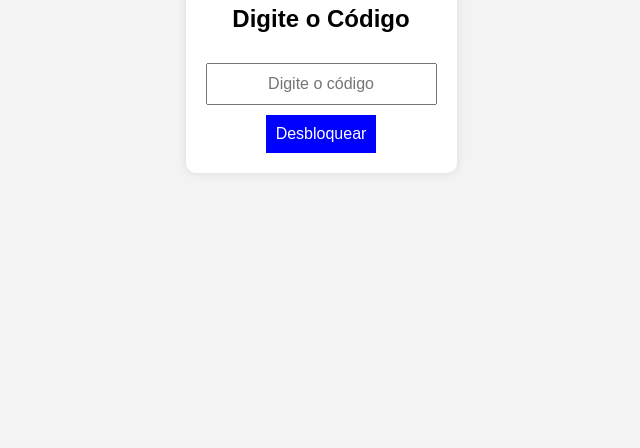
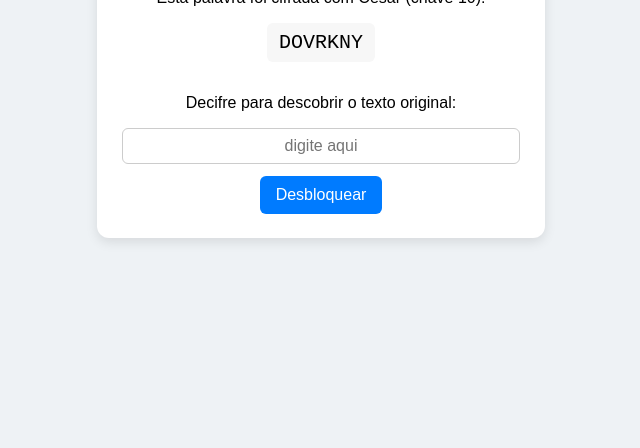
Before and after one commit to eng-pablo-tec/enigma5, a plain HTML site: page index.html in a window 1280 px wide. Shown: the part 368-816 px from the top of the page, without its empty margins (319-959 px from the left). Drawn offline with Linux system fonts and the light colour scheme.

Commit message:
Update index.html

```diff
--- a/index.html
+++ b/index.html
@@ -1,90 +1,111 @@
 <!DOCTYPE html>
 <html lang="pt">
 <head>
-    <meta charset="UTF-8">
-    <meta name="viewport" content="width=device-width, initial-scale=1.0">
-    <title>Cadeado Lógico</title>
+  <meta charset="UTF-8" />
+  <meta name="viewport" content="width=device-width, initial-scale=1.0"/>
+  <title>Enigma César – Decifre “DOVRKNY”</title>
   <style>
     body {
       display: flex;
       justify-content: center;
       align-items: center;
       height: 100vh;
-            background-color: #f3f3f3;
+      background-color: #eef2f5;
       font-family: Arial, sans-serif;
+      margin: 0;
     }
     .container {
+      background: #fff;
+      padding: 24px;
+      border-radius: 12px;
+      box-shadow: 0 4px 12px rgba(0,0,0,0.1);
       text-align: center;
-            background: white;
-            padding: 20px;
-            border-radius: 10px;
-            box-shadow: 0 0 10px rgba(0, 0, 0, 0.1);
+      max-width: 400px;
+      width: 100%;
     }
     .lock {
-            font-size: 50px;
-            color: red;
+      font-size: 60px;
+      color: #c00;
+      transition: color 0.3s;
     }
     .unlocked {
-            color: green;
+      color: #0a0;
+    }
+    .cipher {
+      font-family: monospace;
+      font-size: 20px;
+      background: #f7f7f7;
+      padding: 8px 12px;
+      border-radius: 6px;
+      display: inline-block;
+      margin-bottom: 16px;
     }
     input {
-            padding: 10px;
-            margin-top: 10px;
+      width: calc(100% - 20px);
+      padding: 8px;
+      font-size: 16px;
+      border: 1px solid #ccc;
+      border-radius: 6px;
+      margin-bottom: 12px;
+      text-transform: lowercase;
       text-align: center;
-            font-size: 16px;
     }
     button {
-            padding: 10px;
-            margin-top: 10px;
-            background-color: blue;
-            color: white;
+      padding: 10px 16px;
+      font-size: 16px;
+      background-color: #007bff;
+      color: #fff;
       border: none;
+      border-radius: 6px;
       cursor: pointer;
-            font-size: 16px;
+      transition: background-color 0.3s;
     }
     button:hover {
-            background-color: darkblue;
+      background-color: #0056b3;
     }
     #message {
       display: none;
-            margin-top: 20px;
+      margin-top: 16px;
       font-size: 16px;
-            color: black;
+      color: #333;
+    }
+    #message a {
+      display: block;
+      margin-top: 8px;
+      color: blue;
+      text-decoration: underline;
     }
   </style>
 </head>
 <body>
   <div class="container">
     <div id="lockIcon" class="lock">🔒</div>
-        <h2>Digite o Código</h2>
-        <input type="password" id="codeInput" placeholder="Digite o código">
-        <br>
-        <button onclick="checkCode()">Desbloquear</button>
-        <p id="message">Use a cifra de César chave 5 para decifrar esse texto.<br>
-        5-vzjgwj t tat;<br>
-        9-fgwf f ljqfijnwf;<br>
-        0-kjwajw rjcjw j ijutnx xjwanw, utw f rjxf<br>
-        5-ujlfw nslwjinjsyjx<br>
-        5-htqthfw tx nslwjinjsyjx sf ufsjqf<br>
+    <h2>Enigma César</h2>
+    <p>Esta palavra foi cifrada com César (chave 10):</p>
+    <div class="cipher">DOVRKNY</div>
+    <p>Decifre para descobrir o texto original:</p>
+    <input type="text" id="answer" placeholder="digite aqui" />
+    <br/>
+    <button onclick="checkAnswer()">Desbloquear</button>
+    <p id="message">
+      🎉 Parabéns! A palavra é <b>telhado</b>.<br/>
+      <a href="https://eng-pablo-tec.github.io/enigma5" target="_blank">Próximo Enigma</a>
+    </p>
   </div>
 
   <script>
-        function checkCode() {
-            const correctCode = "235711";
-            const userCode = document.getElementById("codeInput").value;
-            const lockIcon = document.getElementById("lockIcon");
-            const message = document.getElementById("message");
-
-            if (userCode === correctCode) {
-                lockIcon.textContent = "🔓";
-                lockIcon.classList.add("unlocked");
-                setTimeout(() => {
-                    message.style.display = "block";
-                }, 500);
+    function checkAnswer() {
+      const user = document.getElementById('answer').value.trim().toLowerCase();
+      const icon = document.getElementById('lockIcon');
+      const msg  = document.getElementById('message');
+      if (user === 'telhado') {
+        icon.textContent = '🔓';
+        icon.classList.add('unlocked');
+        setTimeout(() => msg.style.display = 'block', 300);
       } else {
-                lockIcon.textContent = "🔒";
-                lockIcon.classList.remove("unlocked");
-                message.style.display = "none";
+        icon.textContent = '🔒';
+        icon.classList.remove('unlocked');
+        msg.style.display = 'none';
       }
     }
   </script>
```
Lines whose indentation alone changed are shown as unchanged.
